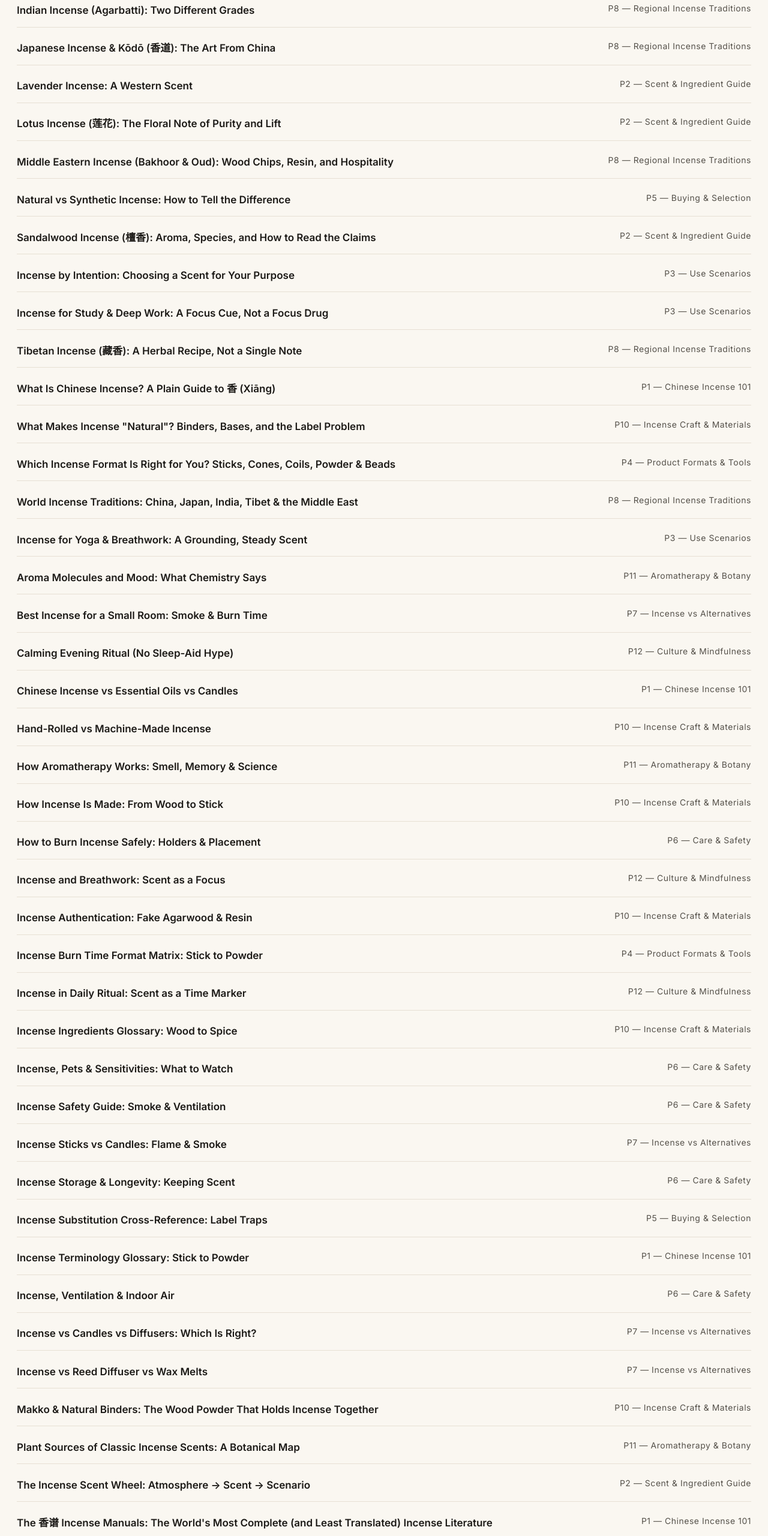
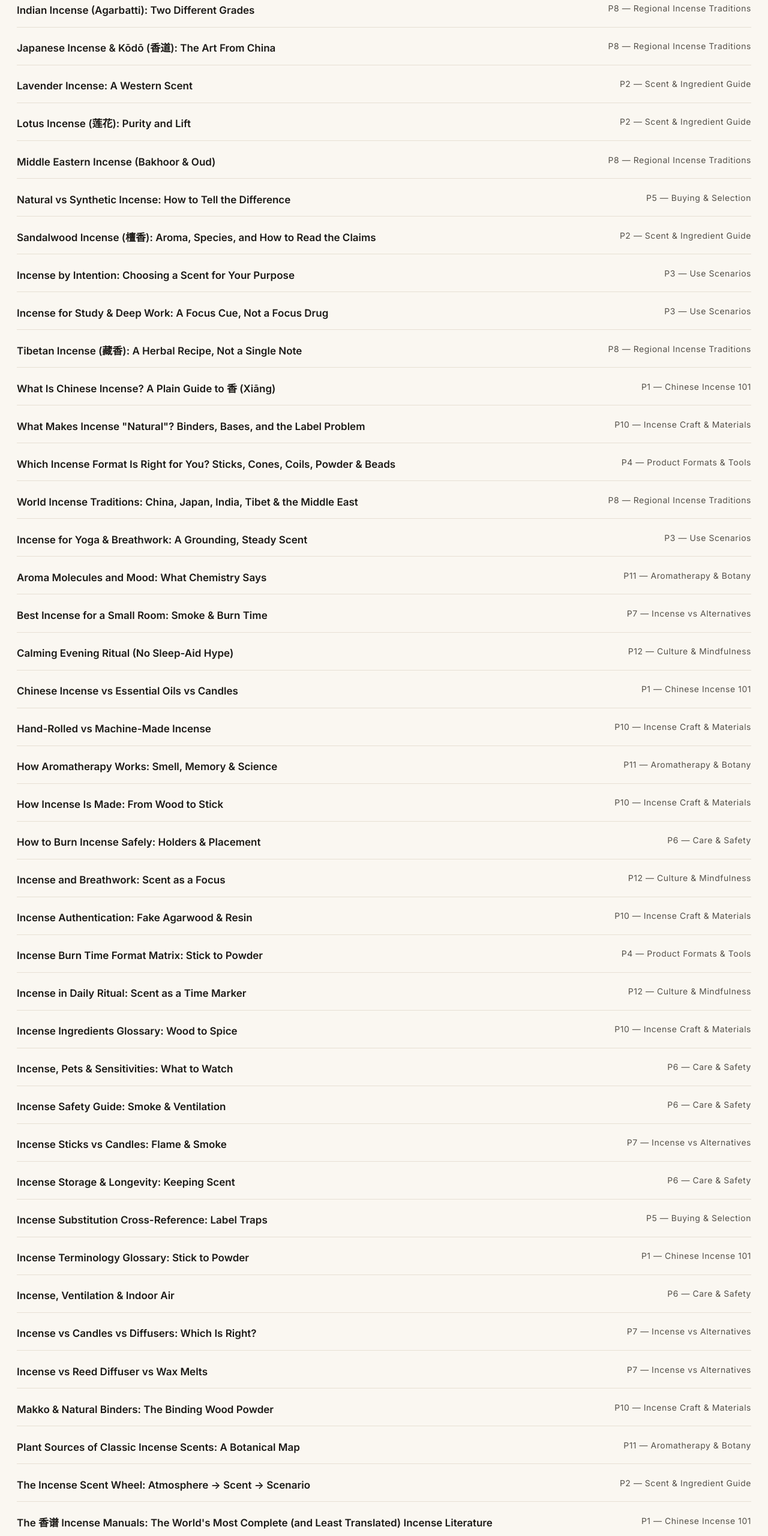
Before and after one commit to martinxionbiotech-max/LanDeng, an Astro site: page /blog in a window 1280 px wide. Shown: the part 1378-3939 px from the top of the page at 60% size. Built offline with nearby package versions, Linux system fonts and the light colour scheme; Astro itself is replaced by a stand-in of ours.

Commit message:
SEO: shorten titles — lotus-incense, makko-natural-binders, middle-eastern-incense

```diff
--- a/src/content/blog/lotus-incense.md
+++ b/src/content/blog/lotus-incense.md
@@ -1,6 +1,6 @@
 ---
 slug: "lotus-incense"
-title: "Lotus Incense (莲花): The Floral Note of Purity and Lift"
+title: "Lotus Incense (莲花): Purity and Lift"
 primary_keyword: "lotus incense"
 search_intent: "informational"
 pillar: "P2 — Scent & Ingredient Guide"
--- a/src/content/blog/makko-natural-binders.md
+++ b/src/content/blog/makko-natural-binders.md
@@ -1,6 +1,6 @@
 ---
 slug: "makko-natural-binders"
-title: "Makko & Natural Binders: The Wood Powder That Holds Incense Together"
+title: "Makko & Natural Binders: The Binding Wood Powder"
 primary_keyword: "what is makko powder"
 search_intent: "informational"
 pillar: "P10 — Incense Craft & Materials"
--- a/src/content/blog/middle-eastern-incense.md
+++ b/src/content/blog/middle-eastern-incense.md
@@ -1,6 +1,6 @@
 ---
 slug: "middle-eastern-incense"
-title: "Middle Eastern Incense (Bakhoor & Oud): Wood Chips, Resin, and Hospitality"
+title: "Middle Eastern Incense (Bakhoor & Oud)"
 primary_keyword: "middle eastern incense bakhoor oud"
 search_intent: "informational"
 pillar: "P8 — Regional Incense Traditions"
```
Also changed, not shown: docs/title-audit-2026-09.md (+12 -0 lines).
